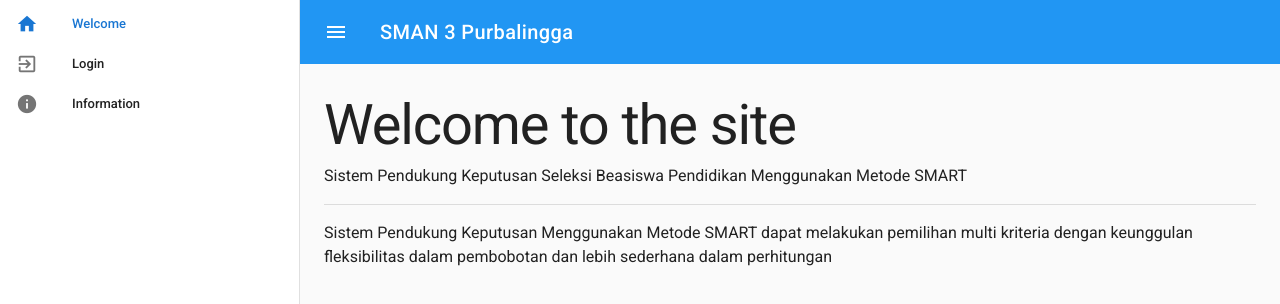
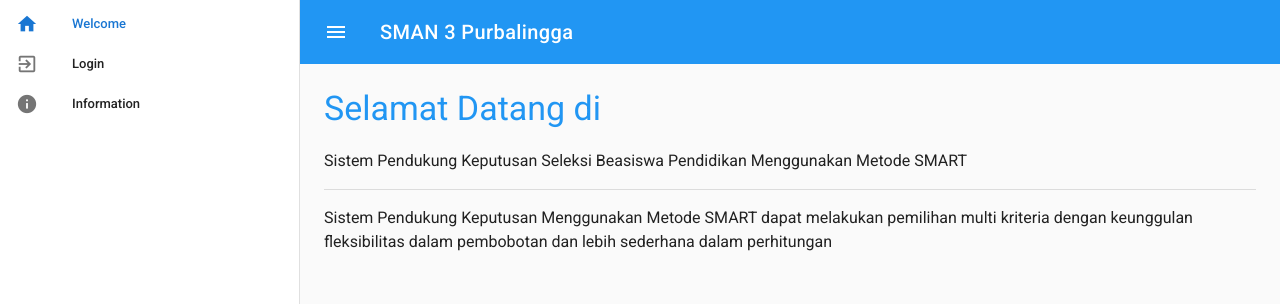
Before and after one commit to muhammadakbargit/smart-spk, a Vue app: page / in a window 1280 px wide. Shown: the top 304 px of the page. Built offline with nearby package versions, Linux system fonts and the light colour scheme; no server answers.

Commit message:
fixed save problems

```diff
--- a/src/components/Siswa.vue
+++ b/src/components/Siswa.vue
@@ -88,7 +88,7 @@
           <v-toolbar-title>{{ title_dialog }}</v-toolbar-title>
           <v-spacer></v-spacer>
           <v-toolbar-items>
-            <v-btn dark flat @click.native="title_dialog == 'Add Student' ? save : update(student_id)">Save</v-btn>
+            <v-btn dark flat @click.native="title_dialog == 'Add Student' ? save() : update(student_id)">Save</v-btn>
           </v-toolbar-items>
         </v-toolbar>
         <v-container grid-list-md fluid>
@@ -259,7 +259,7 @@
           fb.alternativesCollection.where('student', '==', student.id).get().then(snapshot => {
             snapshot.forEach(doc => {
               doc.ref.delete()
-              fb.studentsCollection.doc(siswa.id).delete()
+              fb.studentsCollection.doc(student.id).delete()
             })
           })
         }
--- a/src/components/Welcome.vue
+++ b/src/components/Welcome.vue
@@ -3,7 +3,7 @@
     <v-container fluid fill-height>
       <v-layout align-start>
         <v-flex>
-          <h3 class="display-3">Welcome to the site</h3>
+          <h3 class="display-1 blue--text">Selamat Datang di</h3><br>
           <span class="subheading">Sistem Pendukung Keputusan Seleksi Beasiswa Pendidikan Menggunakan Metode SMART</span>
           <v-divider class="my-3"></v-divider>
           <div class="subheading">Sistem Pendukung  Keputusan Menggunakan Metode SMART dapat melakukan pemilihan multi kriteria dengan keunggulan fleksibilitas dalam pembobotan dan lebih sederhana dalam perhitungan</div>
```
